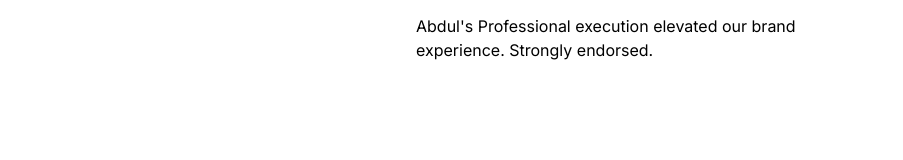
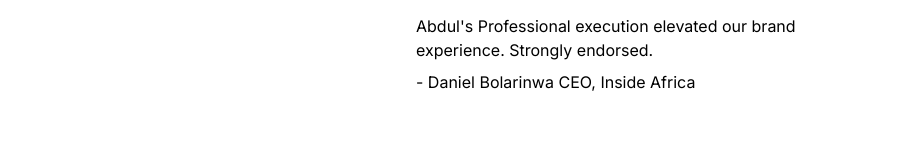
Before and after one commit to miyaParker/azees-portfolio, a Next.js app: page / in a window 1280 px wide. Shown: the part 431-591 px from the top of the page, without its empty margins (0-903 px from the left). Built offline with nearby package versions, Linux system fonts and the light colour scheme.

Commit message:
qa fixes

```diff
--- a/src/components/HeroSection.tsx
+++ b/src/components/HeroSection.tsx
@@ -218,6 +218,7 @@ const HeroSection = () => {
           <p className="text-gray-900 mx-auto text-md font-medium leading-relaxed text-left">
             Abdul's Professional execution elevated our brand experience. Strongly endorsed.
           </p>
+          <p className='text-gray-800 text-md italic mt-2 leading-relaxed text-left'>- Daniel Bolarinwa <span className='text-gray-600 text-sm font-medium leading-relaxed text-left'>CEO, Inside Africa</span></p>
         </motion.div>
       </motion.div>
         </motion.div>
@@ -280,6 +281,8 @@ const HeroSection = () => {
             <p className="text-gray-900 text-lg xl:text-xl font-medium leading-relaxed text-left">
               Abdul's Professional execution elevated our brand experience. Strongly endorsed.
             </p>
+            <p className='text-gray-800 text-md italic mt-2 leading-relaxed text-left'>- Daniel Bolarinwa <span className='text-gray-600 text-sm font-medium leading-relaxed text-left'>CEO, Inside Africa</span></p>
+
           </motion.div>
 
           {/* <div className='flex flex-col md:flex-row items-start gap-4'> */}
```
